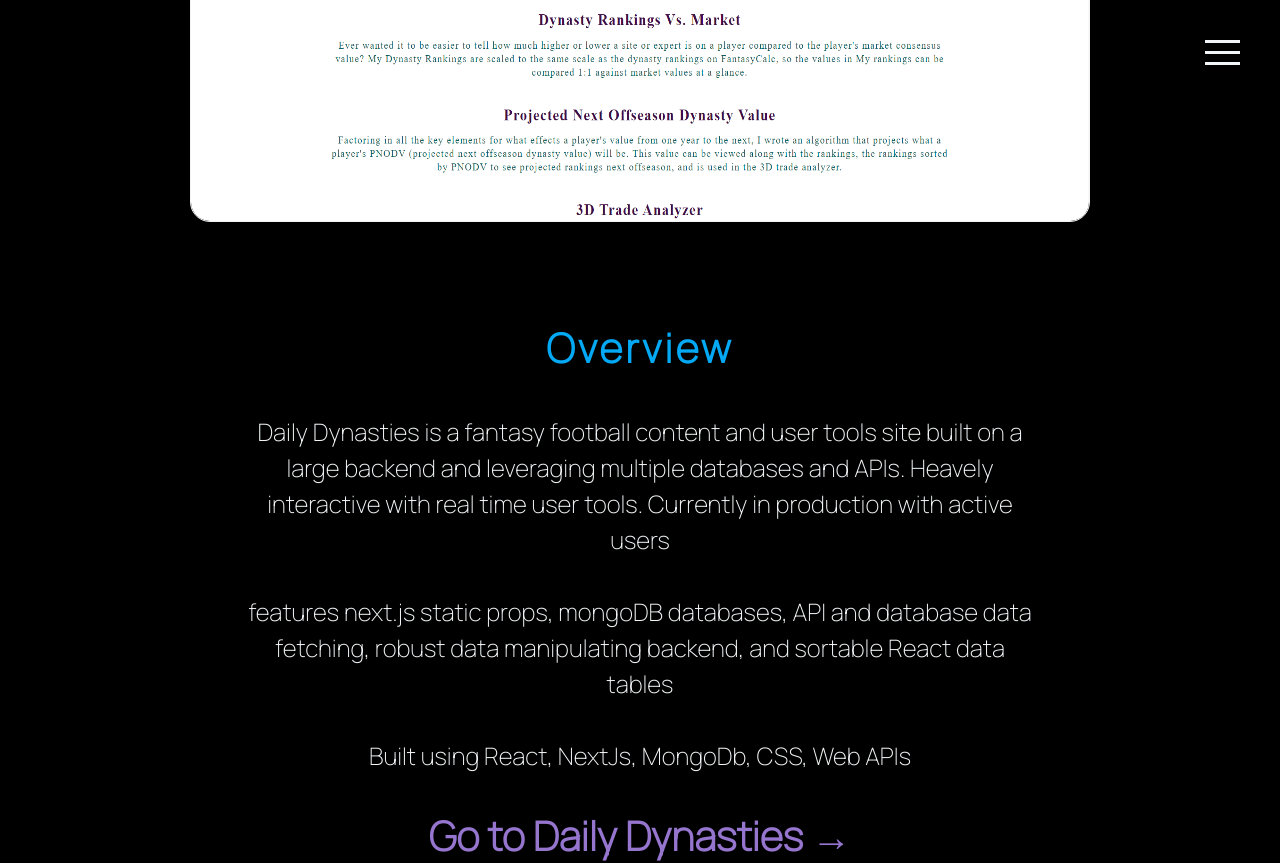
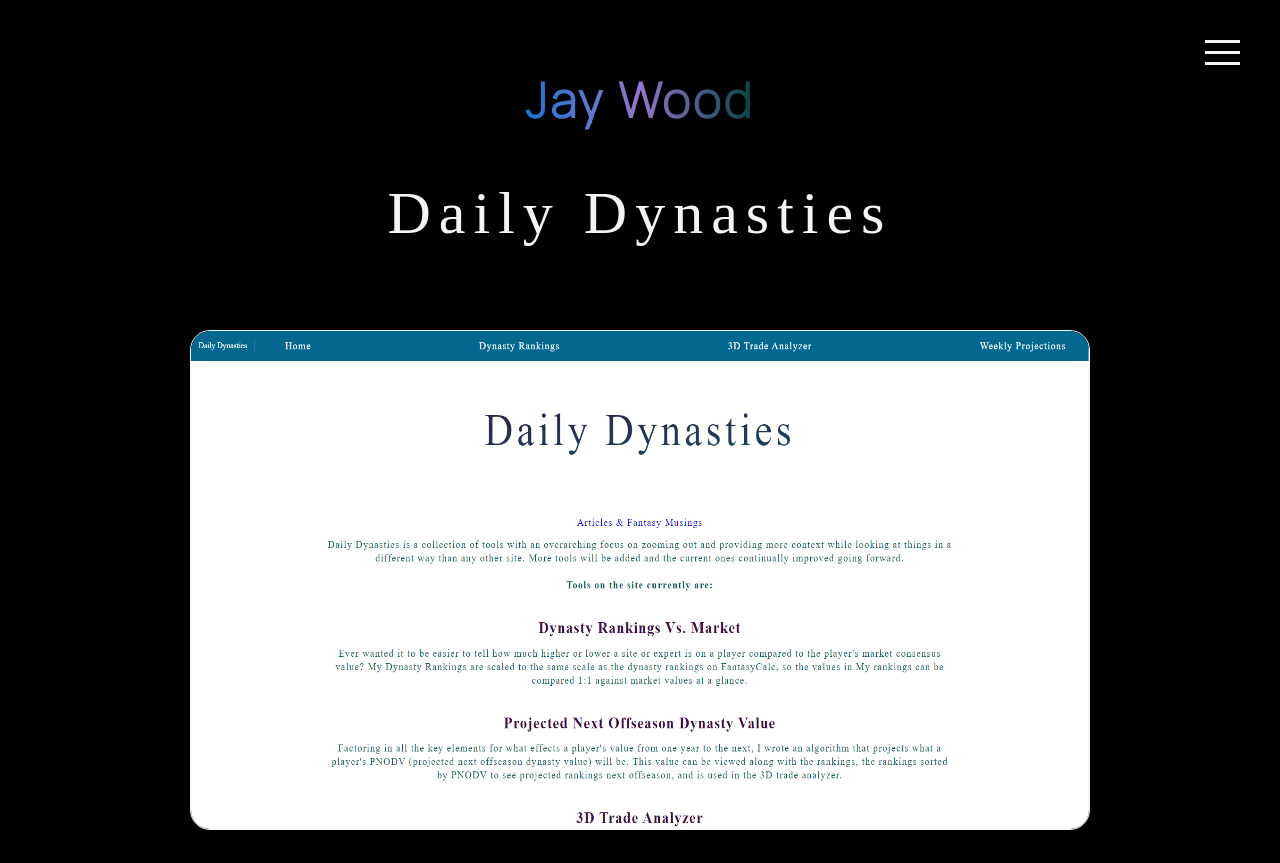
Before and after one commit to jwoodcodes/portfolio, a Next.js app: page /dailyDynasties in a window 1280 px wide. Shown: the top 863 px of the page. Built offline with nearby package versions, Linux system fonts and the light colour scheme.

Commit message:
projects layout fixed

```diff
--- a/src/components/MainNav.js
+++ b/src/components/MainNav.js
@@ -11,7 +11,9 @@
         <span></span>
       </div>
       <div className={styles.navLinks}>
+      <a href="/" className={styles.navLink}>Home</a>
         <a href={projects} className={styles.navLink}>Projects</a>
+
         <a href={about} className={styles.navLink}>About</a>
         <a href={contact} className={styles.navLink}>Contact</a>
       </div>
--- a/src/styles/ebvPage.module.css
+++ b/src/styles/ebvPage.module.css
@@ -14,10 +14,10 @@
   width: 100%;
   text-align: center;
   padding-top: 2rem;
-  margin-bottom: -36rem;
+  /* margin-bottom: -36rem; */
 }
 
-@media (max-width: 500px) {
+/* @media (max-width: 500px) {
   .nameAndNav {
     margin-bottom: -30rem;
   }
@@ -27,7 +27,7 @@
   .nameAndNav {
     margin-bottom: -25rem;
   }
-}
+} */
 
 .navName {
   background: linear-gradient(
@@ -42,6 +42,7 @@
   /* margin-right: auto;
     margin-left: auto; */
   margin-top: 2rem;
+  margin-bottom: 2rem;
 
   font-size: 3rem;
   font-weight: 700;
```
